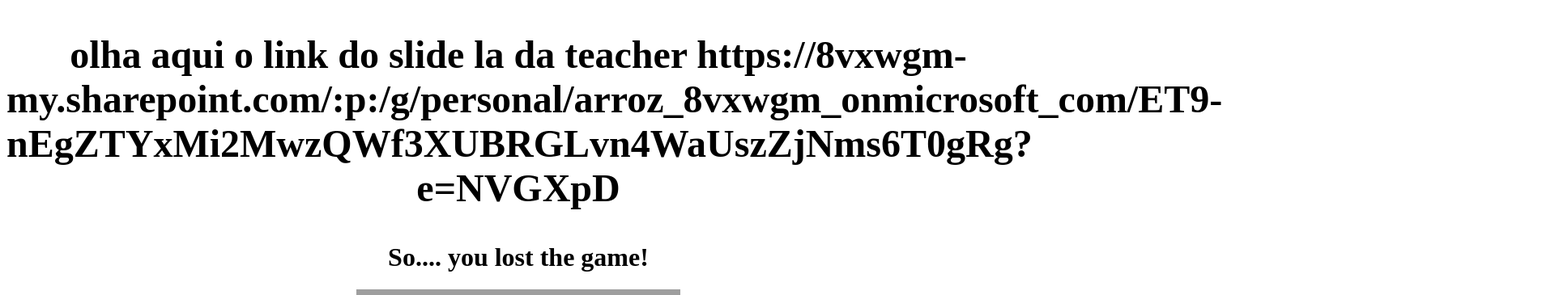
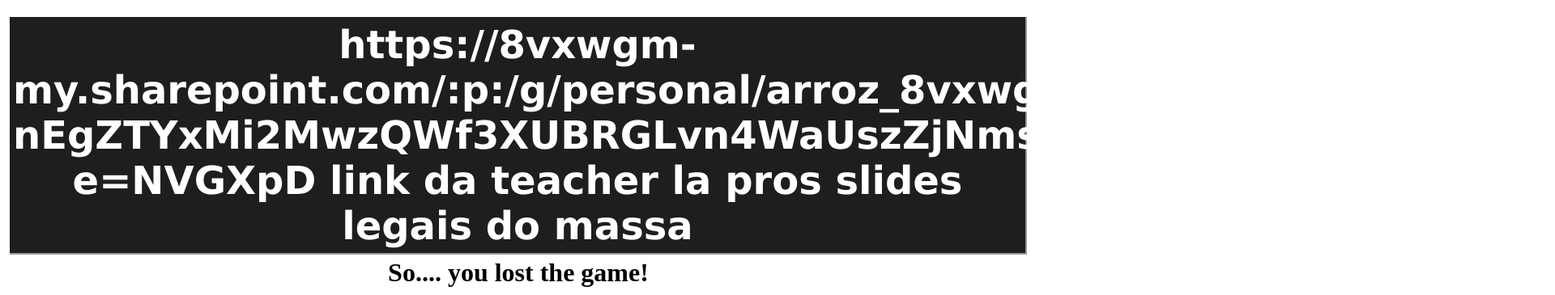
Before and after one commit to ArrozSemLag/ArrozSemLag.github.io, a plain HTML site: page index.html in a window 1280 px wide. Shown: the top 365 px of the page at 81% size, 1920 px wide, since content can reach past the window. Drawn offline with Linux system fonts and the light colour scheme; grey boxes are pictures that could not be loaded.

Commit message:
Update index.html
Isso aquk se sabe que è temporario vc n è burro arthur, dps que se termar o curso da danki da uma mudade nesse site pfv

```diff
--- a/index.html
+++ b/index.html
@@ -6,9 +6,8 @@
      crossorigin="anonymous"></script>
     <h1>
           <center>
-            <h2>
-              olha aqui o link do slide la da teacher https://8vxwgm-my.sharepoint.com/:p:/g/personal/arroz_8vxwgm_onmicrosoft_com/ET9-nEgZTYxMi2MwzQWf3XUBRGLvn4WaUszZjNms6T0gRg?e=NVGXpD
-            </h2>
+            <a href="url">https://8vxwgm-my.sharepoint.com/:p:/g/personal/arroz_8vxwgm_onmicrosoft_com/ET9-nEgZTYxMi2MwzQWf3XUBRGLvn4WaUszZjNms6T0gRg?e=NVGXpD link da teacher la pros slides legais do massa</a>
+
   So.... you lost the game!
      </center>
 </h1>
```
